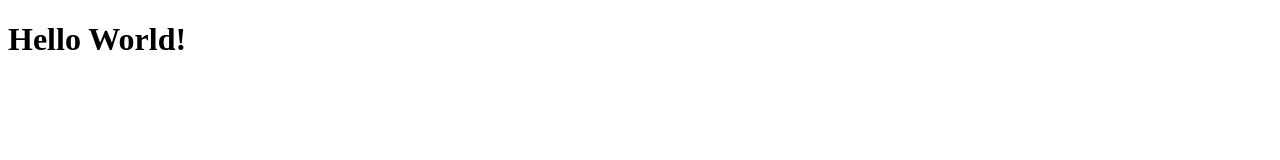
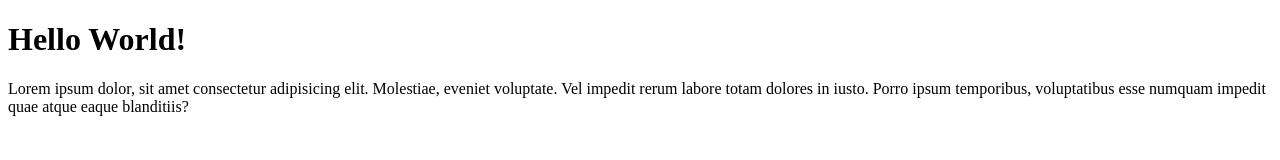
Before and after one commit to ilhamjuliano/resolusi, a plain HTML site: page index.html in a window 1280 px wide. Drawn offline with Linux system fonts and the light colour scheme.

Commit message:
add paragraph lorem

```diff
--- a/index.html
+++ b/index.html
@@ -7,5 +7,6 @@
 </head>
 <body>
     <h1>Hello World!</h1>
+    <p>Lorem ipsum dolor, sit amet consectetur adipisicing elit. Molestiae, eveniet voluptate. Vel impedit rerum labore totam dolores in iusto. Porro ipsum temporibus, voluptatibus esse numquam impedit quae atque eaque blanditiis?</p>
 </body>
 </html>
```
